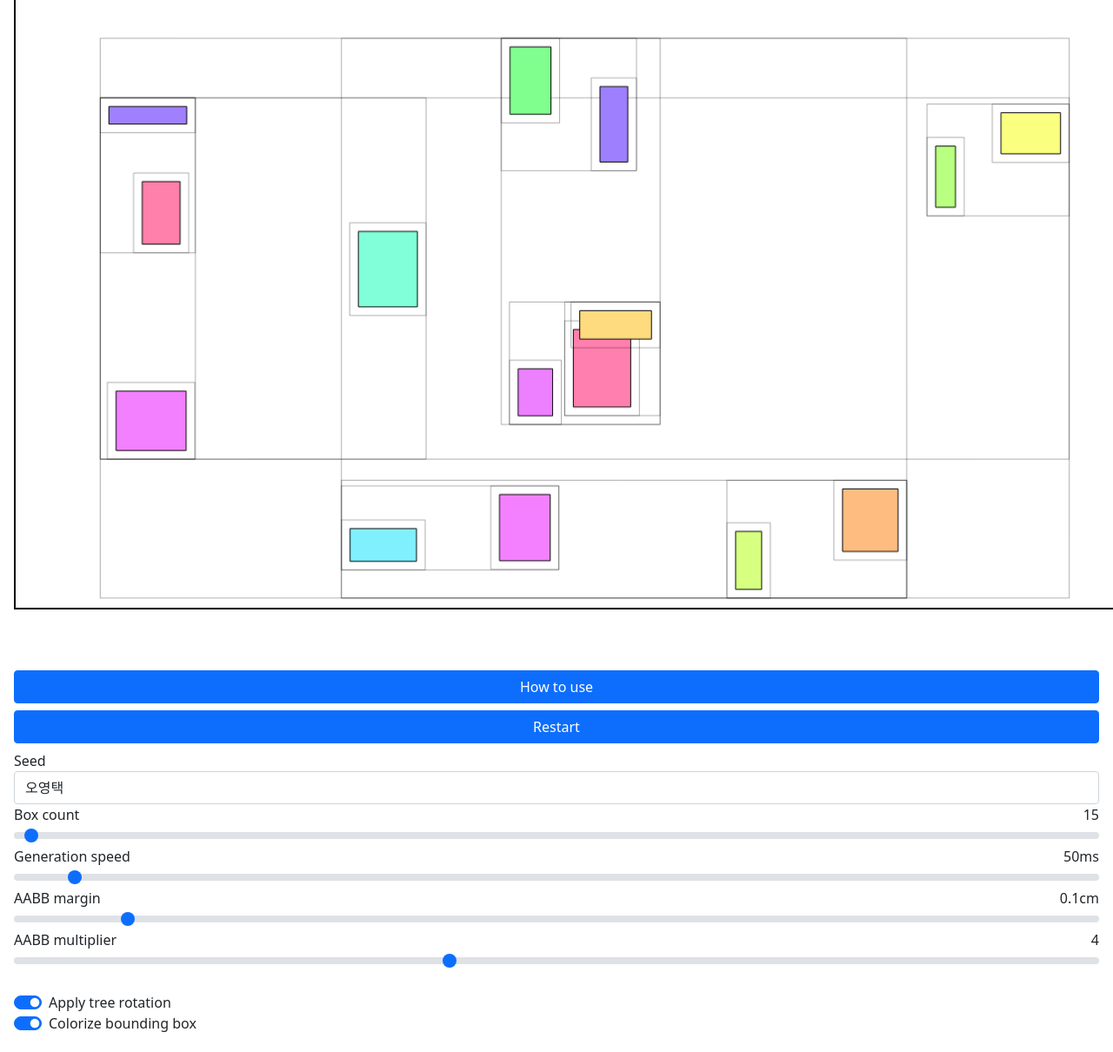
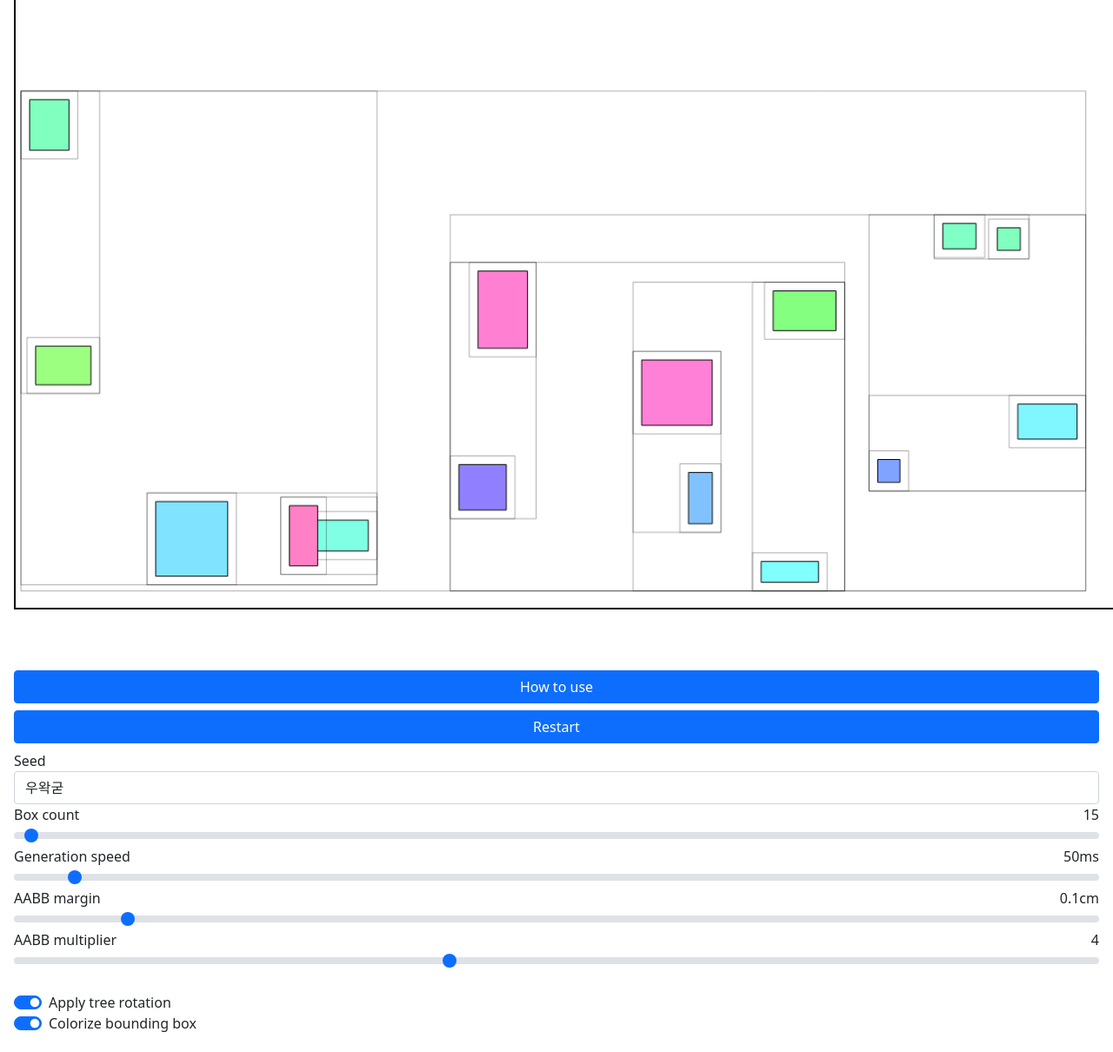
Before and after one commit to Sopiro/DynamicBVH, a plain HTML site: page index.html in a window 1280 px wide. Shown: the part 79-1289 px from the top of the page at 87% size. Drawn offline with nearby package versions, Linux system fonts and the light colour scheme.

Commit message:
Update demo

```diff
--- a/index.html
+++ b/index.html
@@ -73,7 +73,7 @@
 
                 <div class="row">
                     <label for="seed" class="form-label col-9 p-0 m-0">Seed</label>
-                    <input type="text" class="form-control" aria-label="seed" placeholder="Random seed" value="오영택" id="seedTextBox">
+                    <input type="text" class="form-control" aria-label="seed" placeholder="Random seed" value="우왁굳" id="seedTextBox">
                 </div>
 
                 <div class="row">
--- a/out/aabbtree.js
+++ b/out/aabbtree.js
@@ -357,11 +357,11 @@ export class AABBTree {
             }
         }
     }
-    // BFS tree traversal
+    // DFS tree traversal
     traverse(callback) {
         let q = [this.root];
         while (q.length != 0) {
-            let current = q.shift();
+            let current = q.pop();
             if (current == undefined) {
                 break;
             }
--- a/src/aabbtree.ts
+++ b/src/aabbtree.ts
@@ -534,14 +534,14 @@ export class AABBTree
         }
     }
 
-    // BFS tree traversal
+    // DFS tree traversal
     traverse(callback: (node: Node) => void)
     {
         let q = [this.root];
 
         while (q.length != 0)
         {
-            let current = q.shift()!;
+            let current = q.pop()!;
             if (current == undefined)
             {
                 break;
```
Also changed, not shown: .github/preview.gif.
